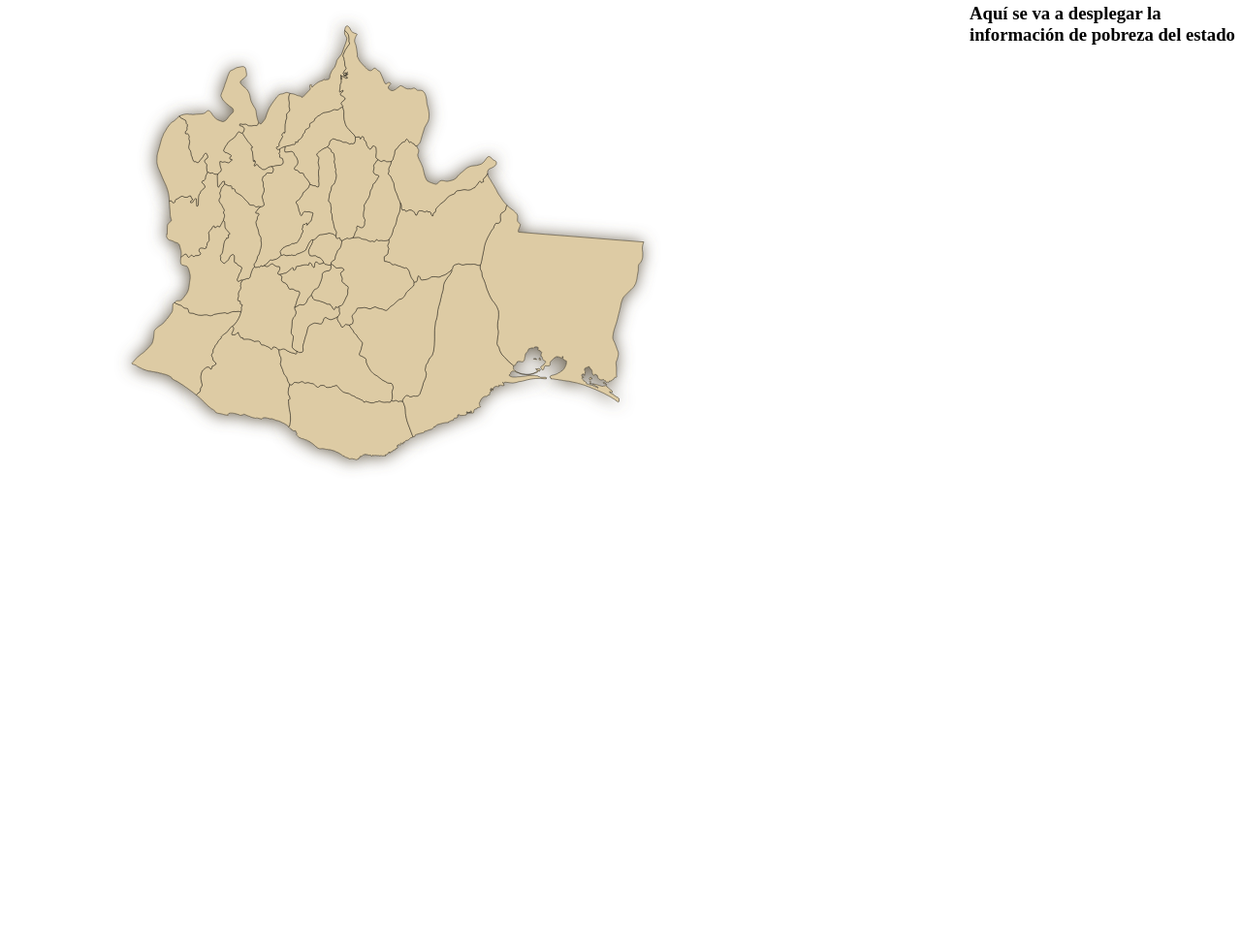
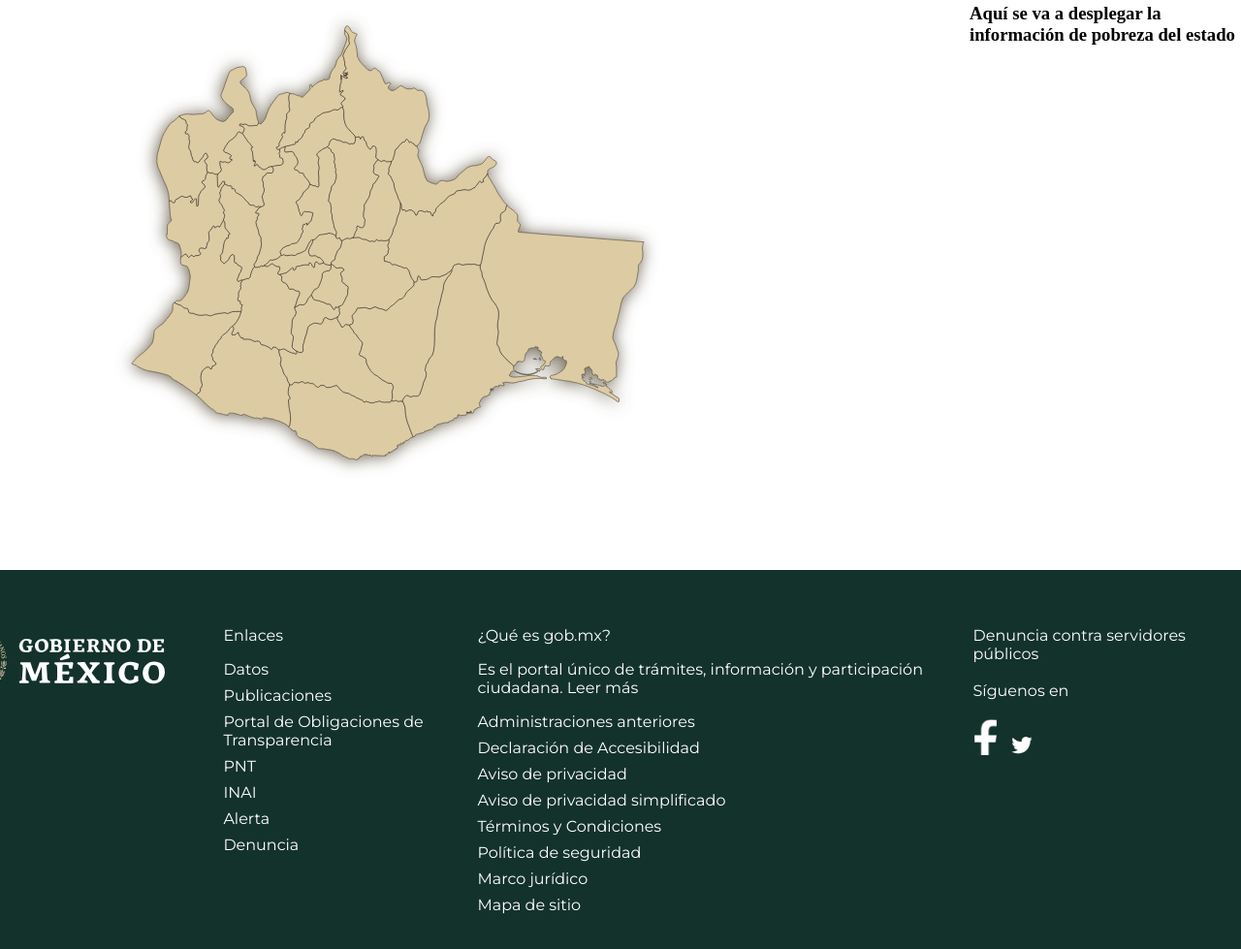
Before and after one commit to diegoxze35/PAI-Oaxaca, a plain HTML site: page index/index.html in a window 1280 px wide. Shown: the part 184-1163 px from the top of the page at 97% size. Before the commit the page ends 800 px from the top, so only its background shows below. Drawn offline with Linux system fonts and the light colour scheme; a web font is replaced by a local one.

Commit message:
Footer
Se añade el cascaron del footer

```diff
--- a/index/css/main.css
+++ b/index/css/main.css
@@ -56,6 +56,7 @@ body {
     height: 5vh;
 }
 
+
 #container {
     width: 100%;
     display: flex;
@@ -75,3 +76,75 @@ nav {
     justify-content: space-between;
     align-items: center;
 }
+
+/*CSS para el footer*/
+
+footer {
+    font-family: 'Montserrat';
+    text-decoration: none;
+    background-color: #13322B;
+    color: white;
+    padding: 20px 0;
+}
+
+.footer-container {
+    display: flex;
+    justify-content: space-between;
+    max-width: 1200px;
+    margin: 0 auto;
+    padding: 0 20px;
+    align-items: flex-start;
+  }
+
+  .enlaces ul, .descripcion ul {
+    list-style: none;
+    padding: 0;
+  }
+
+  .enlaces h3, .descripcion h3, .denuncia h3 {
+    font-size: 1.2rem;
+    margin-bottom: 10px;
+  }
+
+  .enlaces li, .descripcion li {
+    margin-bottom: 8px;
+  }
+
+  .enlaces li a, .descripcion li a, .denuncia a {
+    color: white;
+    text-decoration: none;
+  }
+
+  .enlaces li a:hover, .descripcion li a:hover, .denuncia a:hover {
+    text-decoration: underline;
+  }
+
+  .denuncia .social-media a img {
+    width: 24px;
+    margin-right: 10px;
+  }
+
+  .descripcion p {
+    margin-bottom: 10px;
+  }
+
+  .descripcion p a {
+    color: white;
+    text-decoration: none;
+  }
+
+  .descripcion p a:hover {
+    text-decoration: underline;
+  }
+
+  .gob-mx {
+    margin-right: 60px; /* Espacio entre la imagen y los enlaces */
+  }
+
+  .gob-mx img {
+    width: 120px; /* Ajusta el tamaño de la imagen según sea necesario */
+    margin-left: -100px; /* Asegúrate de que no haya margen a la izquierda */
+    display: block;
+    width: 18vw;
+    height: 9vh;
+  }
--- a/index/index.html
+++ b/index/index.html
@@ -465,6 +465,48 @@
             </article>
         </section>
     </main>
+    <footer>
+        <br><br>
+        <div class="footer-container">
+            <div class="gob-mx">
+                    <img src="./../img/logoheader.svg" alt="Gobierno de México">
+            </div>
+            <div class="enlaces">
+              <a>Enlaces</a>
+              <ul>
+                <li><a href="#">Datos</a></li>
+                <li><a href="#">Publicaciones</a></li>
+                <li><a href="#">Portal de Obligaciones de Transparencia</a></li>
+                <li><a href="#">PNT</a></li>
+                <li><a href="#">INAI</a></li>
+                <li><a href="#">Alerta</a></li>
+                <li><a href="#">Denuncia</a></li>
+              </ul>
+            </div>
+            <div class="descripcion">
+              <a>¿Qué es gob.mx?</a>
+              <p>Es el portal único de trámites, información y participación ciudadana. <a href="#">Leer más</a></p>
+              <ul>
+                <li><a href="#">Administraciones anteriores</a></li>
+                <li><a href="#">Declaración de Accesibilidad</a></li>
+                <li><a href="#">Aviso de privacidad</a></li>
+                <li><a href="#">Aviso de privacidad simplificado</a></li>
+                <li><a href="#">Términos y Condiciones</a></li>
+                <li><a href="#">Política de seguridad</a></li>
+                <li><a href="#">Marco jurídico</a></li>
+                <li><a href="#">Mapa de sitio</a></li>
+              </ul>
+            </div>
+            <div class="denuncia">
+              <a href="https://www.gob.mx/tramites/ficha/presentacion-de-quejas-y-denuncias-en-la-sfp/SFP54">Denuncia contra servidores públicos</a>
+              <a><br><br>Síguenos en<br><br></a>
+              <div class="social-media">
+                <a href="https://www.facebook.com/gobmexico"><img src="./../img/faceboook_icon.png" alt="Facebook"></a>
+                <a href="https://x.com/GobiernoMX"><img src="./../img/x_logo.png" alt="Twitter"></a>
+              </div>
+            </div>
+          </div>
+    </footer>
 </body>
 
 </html>
```
Also changed, not shown: img/faceboook_icon.png (added), img/x_logo.png (added).
